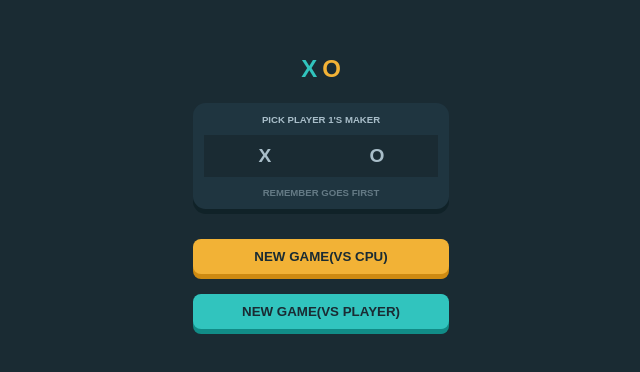
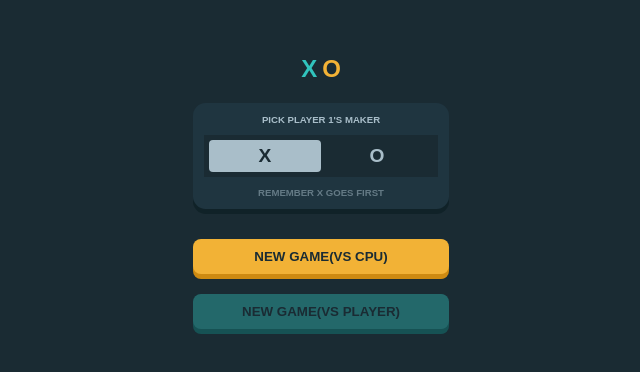
Before and after one commit to wesleydrum10/tic-tac-toe, a React (Vite) app: page / in a window 1280 px wide. Shown: the part 208-580 px from the top of the page, without its empty margins (319-959 px from the left). Built offline with nearby package versions, Linux system fonts and the light colour scheme; the HTML template or start-up script is replaced by a standard one.

Commit message:
feat: disabled btn

```diff
--- a/src/App.css
+++ b/src/App.css
@@ -320,6 +320,7 @@ span {
   color: var(--bg-gray-default);
   font-weight: 700;
   outline: none;
+  cursor: pointer;
 }
 
 #vs-cpu {
@@ -331,6 +332,10 @@ span {
   background-color: var(--color-player-x);
   box-shadow: 0px 5px var(--color-player-x-shawdon);
 }
+#vs-player:disabled {
+  opacity: .4;
+  cursor: not-allowed;
+}
 
 @media only screen and (max-width: 599px) {
   #modal {
--- a/src/App.tsx
+++ b/src/App.tsx
@@ -6,7 +6,7 @@ import { HiArrowUturnRight } from "react-icons/hi2";
 
 function App() {
   const [init, setInit] = useState(false);
-  const [choicePlayerOne, setChoicePlayerOne] = useState("");
+  const [choicePlayerOne, setChoicePlayerOne] = useState("X");
   const [choicePlayerTwo, setChoicePlayerTwo] = useState("");
   const [winnerPlayerOneTotal, setWinnerPlayerOneTotal] = useState<number>(0);
   const [winnerPlayerTwoTotal, setWinnerPlayerTwoTotal] = useState<number>(0);
@@ -151,10 +151,11 @@ function App() {
         String(winnerPlayerTwoTotal + 1)
       );
     }
+
   }, [!gameState.winner]);
 
   useEffect(() => {
-    if (!gameState.board.includes(null) && gameState.winner === "") {
+    if (gameState.winner === '' && !gameState.board.includes(null)) {
       localStorage.setItem("@tiesGame", String(tiesTotal + 1));
     }
   }, [!gameState.board.includes(null)]);
@@ -254,7 +255,7 @@ function App() {
           >
             New game(vs cpu)
           </button>
-          <button className="options-init" id="vs-player">
+          <button disabled className="options-init" id="vs-player">
             New game(vs player)
           </button>
         </div>
```
